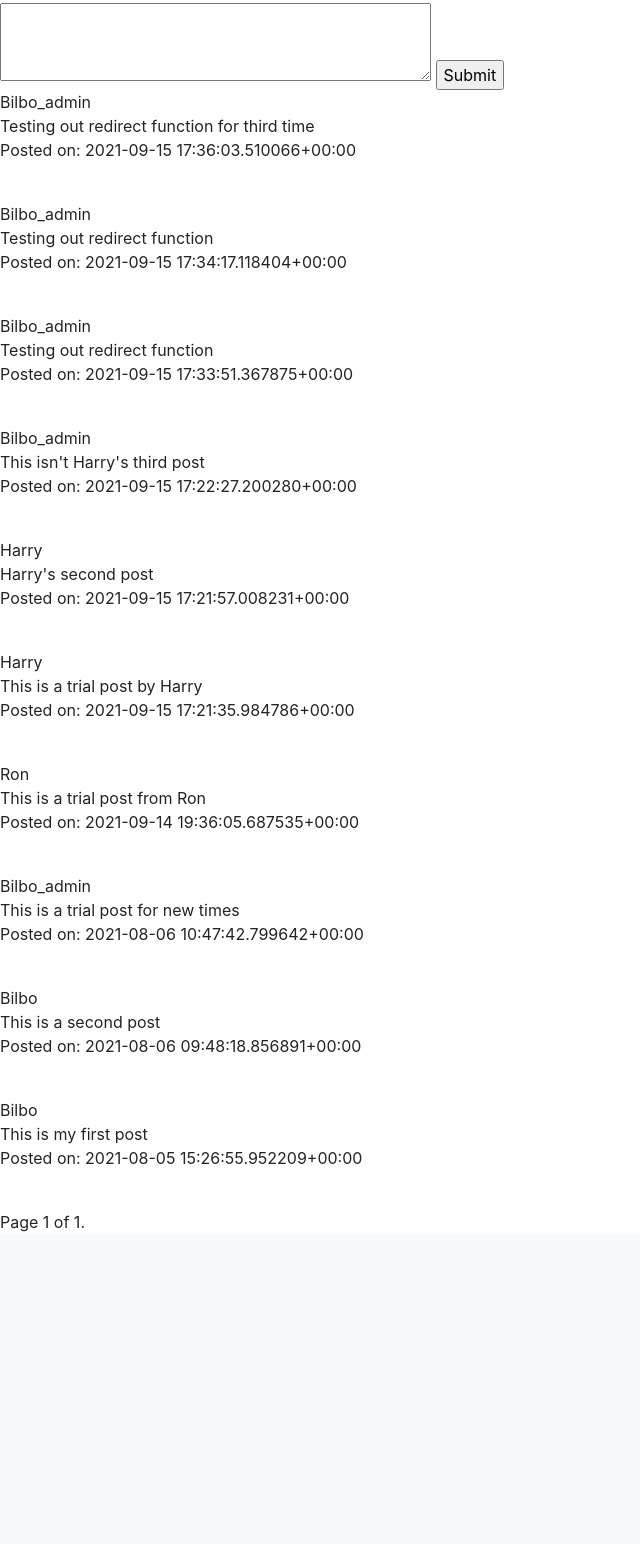
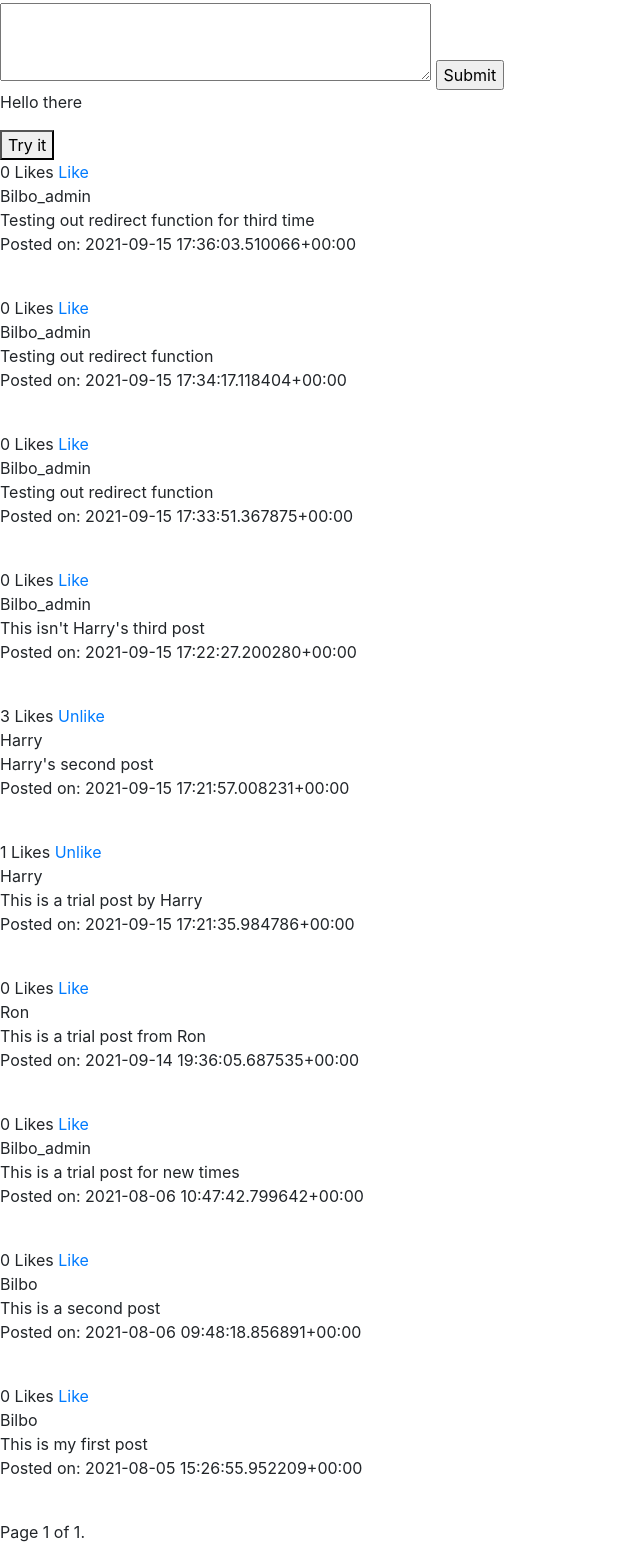
Before and after one commit to Bilbo312/CS50W_Project4, a Django app: page / in a window 1280 px wide. Shown: the part 56-1600 px from the top of the page, without its empty margins (0-640 px from the left). Before the commit the page ends 1288 px from the top, so only its background shows below. Run offline with Django 3.2, Linux system fonts and the light colour scheme; a user stored in the database is signed in; data comes from the database, SQL or seed files in the repository; both versions use the stored data as it was after the commit; some libraries are stand-ins or nearby versions.

Commit message:
Liking feature

```diff
--- a/network/models.py
+++ b/network/models.py
@@ -9,6 +9,7 @@ class Post(models.Model):
     post_creator = models.ForeignKey(User, on_delete = models.CASCADE)
     time_created = models.DateTimeField(auto_now_add=True)
     content = models.TextField(blank=True, null=True)
+    likes = models.ManyToManyField(User, related_name = 'liked', blank = True)
 
     def __str__(self):
         newline = '\n'
--- /dev/null
+++ b/network/static/network/likes.js
@@ -0,0 +1,34 @@
+document.addEventListener('DOMContentLoaded', function() {
+    // document.getElementById('btn').onclick = function() {
+    //     document.getElementById('example').innerHTML = 'Help'
+    // };
+    document.querySelectorAll('.like_btn').forEach(link => {
+        link.onclick = () => {
+            const post_id = link.dataset.id;
+            // document.getElementById('example').innerHTML = link.innerHTML;
+            if(link.innerHTML === "Like")
+            {
+                document.querySelector(`#likes_${post_id}`).innerHTML++;
+                link.innerHTML = "Unlike";
+                const like = "like"
+                like_status(post_id,like);
+            }
+            else
+            {
+                document.querySelector(`#likes_${post_id}`).innerHTML--;
+                link.innerHTML = "Like";
+                const unlike = "unlike"
+                like_status(post_id,unlike);
+            }
+        }
+    });
+})
+
+function like_status(post_id, status)
+    {
+        fetch(`/like/${post_id}/${status}`, {
+            method: "POST"
+        })
+        .then(response => response.json())
+        .then(data => console.log(data));
+    }
--- a/network/templates/network/index.html
+++ b/network/templates/network/index.html
@@ -1,4 +1,5 @@
 {% extends "network/layout.html" %}
+{% load static %}
 
 {% block body %}
     <div class="body">
@@ -9,10 +10,27 @@
         </form>
     </div>
 
+    <p id = "example">Hello there</p>
+    <button id="btn" type="button">Try it</button>
+
     {% for Post in Posts %}
-        {{Post|linebreaks}}
-        <br>
+        <div class = "likes">
+            <span id = "likes_{{Post.id}}">{{Post.likes.all.count}}</span> Likes
+            {% if user.is_authenticated %}
+                {% if request.user in Post.likes.all %}
+                    <a class="like_btn" data-id = "{{Post.id}}" href="#a">Unlike</a>
+                {% else %}
+                    <a class="like_btn" data-id = "{{Post.id}}" href="#a">Like</a>
+                {% endif %}
+            {% endif %}
+        </div>
+        <div class = "posts">
+            {{Post|linebreaks}}
+            <br>
+        </div>
     {% endfor %}
+
+
 
     <div class="pagination">
         <span class="step-links">
@@ -31,4 +49,6 @@
             {% endif %}
         </span>
     </div>
+
+    <script type="text/javascript" src="{% static 'network/likes.js' %}" ></script>
 {% endblock %}
--- a/network/things_to_do.txt
+++ b/network/things_to_do.txt
@@ -1 +1 @@
-When creating post redirect to index in views don't do the whole form/posts again
+Message on failure redirecting?
--- a/network/urls.py
+++ b/network/urls.py
@@ -13,4 +13,5 @@ urlpatterns = [
     path("follow/<str:username>/<str:action>", views.follow, name="follow"),
     path("followers/<str:username>", views.followers, name="followers"),
     path("following", views.following_posts, name="following_posts"),
+    path("like/<int:post_id>/<str:status>", views.like, name = "like")
 ]
--- a/network/views.py
+++ b/network/views.py
@@ -93,18 +93,12 @@ def create_post(request):
             )
 
             new_post.save()
-            return render(request, "network/index.html", {
-                "form":  NewPostForm()
-            })
+            return redirect("index")
 
         else:
-            return render(request, "network/index.html", {
-                'form': form
-            })
+            return redirect("index")
     else:
-        return render(request, "network/index.html", {
-            'form': NewPostForm()
-        })
+        return redirect("index")
 
 @login_required(login_url = '/login')
 def get_profile(request,username):
@@ -184,3 +178,18 @@ def following_posts(request):
         "following":followed_users,
         "followed_users_2": followed_users_2
     })
+
+@csrf_exempt
+@login_required
+def like(request, post_id, status):
+    if request.method == 'POST':
+        post = Post.objects.get(id = post_id)
+        user = User.objects.get(username = request.user)
+        if status == "like":
+            post.likes.add(user)
+            return JsonResponse({"message": "Post liked successfully."}, status=201)
+        elif status == "unlike":
+            post.likes.remove(user)
+            return JsonResponse({"message": "Post unliked successfully."}, status=201)
+        else:
+            return JsonResponse({"error": "POST request required."}, status=400)
```
Also changed, not shown: network/templates/network/profile.html (+15 -2 lines), db.sqlite3, network/migrations/0006_post_likes.py (added).
